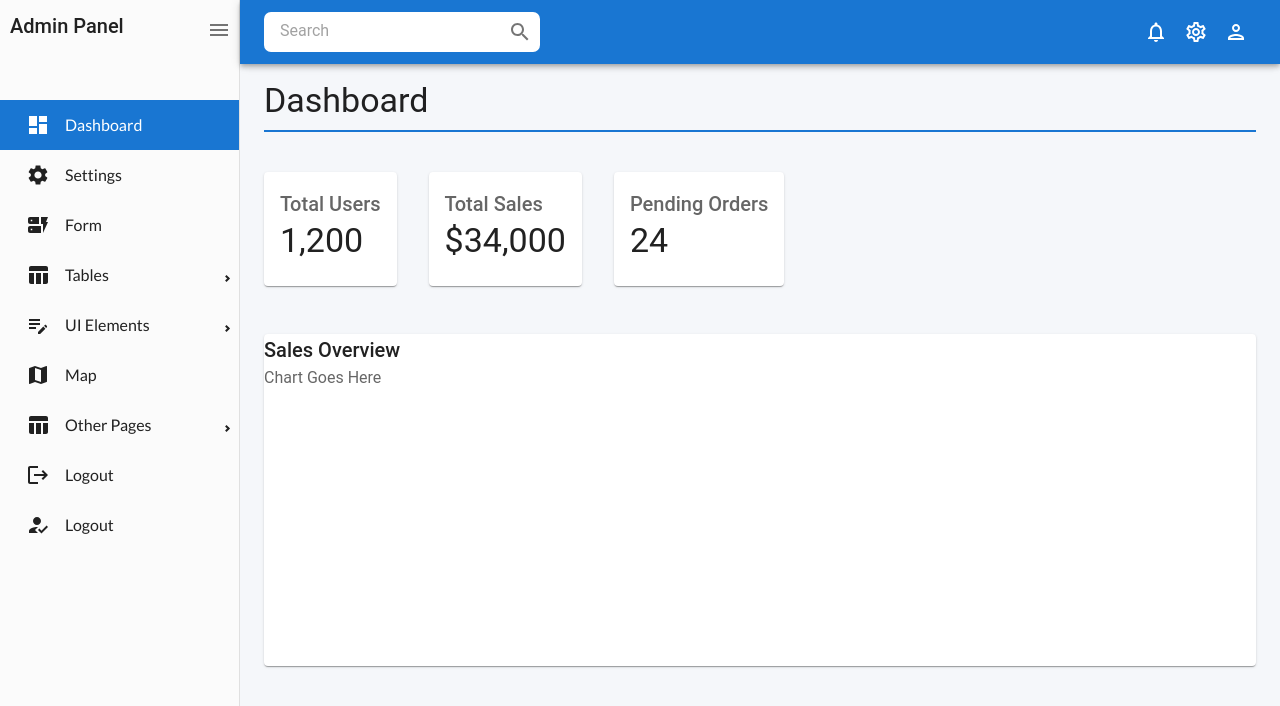
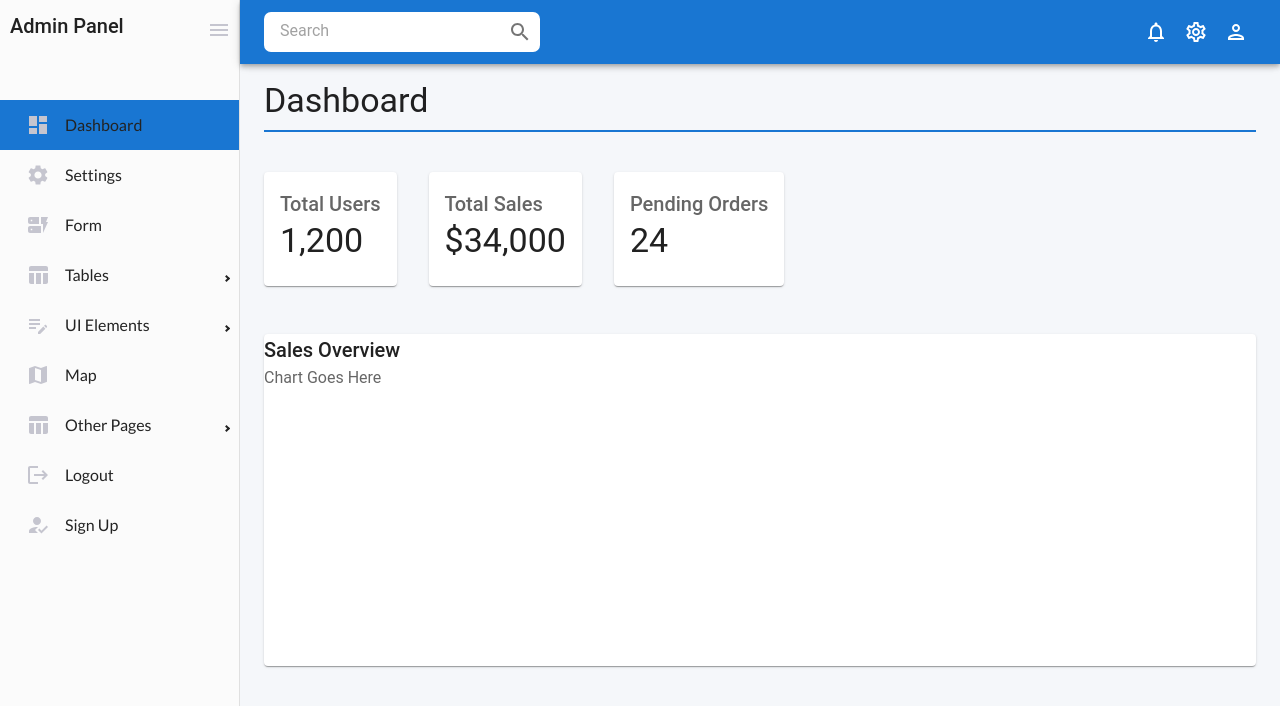
Before and after one commit to SaurabhNegis/Admin_panel, a React (Vite) app: page / in a window 1280 px wide. Shown: the top 706 px of the page. Built offline with nearby package versions, Linux system fonts and the light colour scheme; a web font is replaced by a local one.

Commit message:
In sidebar added the Menu itmes for route

```diff
--- a/src/components/common/Sidebar.jsx
+++ b/src/components/common/Sidebar.jsx
@@ -1,217 +1,128 @@
 import React from "react";
 import { Sidebar, Menu, MenuItem, SubMenu } from "react-pro-sidebar";
-import { Link, useLocation } from "react-router-dom"; // Import useLocation
+import { Link, useLocation } from "react-router-dom";
 import { Box, Typography, IconButton } from "@mui/material";
 import { Dashboard, Settings, Logout } from "@mui/icons-material";
 import MenuOutlinedIcon from "@mui/icons-material/MenuOutlined";
 import DynamicFormIcon from "@mui/icons-material/DynamicForm";
 import TableChartIcon from "@mui/icons-material/TableChart";
 import PivotTableChartIcon from "@mui/icons-material/PivotTableChart";
-import ErrorIcon from '@mui/icons-material/Error';
-import FunctionsIcon from '@mui/icons-material/Functions';
-import MapIcon from '@mui/icons-material/Map';
-import EditNoteIcon from '@mui/icons-material/EditNote';
-import HowToRegIcon from '@mui/icons-material/HowToReg';
-import ReceiptIcon from '@mui/icons-material/Receipt';
+import ErrorIcon from "@mui/icons-material/Error";
+import FunctionsIcon from "@mui/icons-material/Functions";
+import MapIcon from "@mui/icons-material/Map";
+import EditNoteIcon from "@mui/icons-material/EditNote";
+import HowToRegIcon from "@mui/icons-material/HowToReg";
+import ReceiptIcon from "@mui/icons-material/Receipt";
+import WebIcon from '@mui/icons-material/Web';
+import LockIcon from '@mui/icons-material/Lock';
+import PasswordIcon from '@mui/icons-material/Password';
+// Global icon styles
+const iconStyle = { color: "#C5C5CF" };
 
 const Sidebars = ({ isCollapsed, setIsCollapsed }) => {
-  const location = useLocation(); // Getting the current location for sidebar menuitem
+  const location = useLocation();
 
   const handleToggle = () => {
     setIsCollapsed(!isCollapsed);
   };
 
   return (
-
-
     <Box sx={{ overflow: "hidden", width: "100%" }}>
-      <Sidebar
-        collapsed={isCollapsed}
-        style={{ height: "100vh", width: "100%" }}
-      >
-        <Box
-          sx={{
-            display: "flex",
-            justifyContent: "space-between",
-            margin: "10px",
-            marginBottom: "50px",
-          }}
-        >
+      <Sidebar collapsed={isCollapsed} style={{ height: "100vh", width: "100%" }}>
+        <Box sx={{ display: "flex", justifyContent: "space-between", margin: "10px", marginBottom: "50px" }}>
           {!isCollapsed && <Typography variant="h6">Admin Panel</Typography>}
           <IconButton onClick={handleToggle}>
-            <MenuOutlinedIcon />
+            <MenuOutlinedIcon sx={iconStyle} />
           </IconButton>
         </Box>
 
         <Menu
           iconShape="square"
           menuItemStyles={{
-            button: ({ level, active }) => {
-              if (active) {
-                return {
-                  backgroundColor: "#1976d2",
-                  color: "#fff", // Custom text color for active item
-                  "&:hover": {
-                    backgroundColor: "#1976d2", // Custom hover background color
-                  },
-                };
-              }
-              return {};
-            },
+            button: ({ active }) => ({
+              backgroundColor: active ? "#1976d2" : "transparent",
+              color:"#232323",
+              "&:hover": {
+                backgroundColor: "#1976d2",
+                color: "#fff",
+              },
+            }),
           }}
         >
-          {/* Dashboard MenuItem  navigation*/}
-          <MenuItem
-            icon={<Dashboard />}
-            component={<Link to={"/"} />}
-            active={location.pathname === "/"} // Check if the current route matches
-          >
+          <MenuItem icon={<Dashboard sx={iconStyle} />} component={<Link to={"/"} />} active={location.pathname === "/"}>
             {!isCollapsed && "Dashboard"}
           </MenuItem>
 
-          {/* Settings MenuItem navigation */}
-          <MenuItem
-            icon={<Settings />}
-            component={<Link to={"/settings"} />}
-            active={location.pathname === "/settings"} // Check if the current route matches
-          >
+          <MenuItem icon={<Settings sx={iconStyle} />} component={<Link to={"/settings"} />} active={location.pathname === "/settings"}>
             {!isCollapsed && "Settings"}
           </MenuItem>
 
-          {/* formPage MenuItem  navigation*/}
-          <MenuItem
-            icon={<DynamicFormIcon />}
-            component={<Link to={"/formPage"} />}
-            active={location.pathname === "/formPage"} // Check if the current route matches
-          >
+          <MenuItem icon={<DynamicFormIcon sx={iconStyle} />} component={<Link to={"/formPage"} />} active={location.pathname === "/formPage"}>
             {!isCollapsed && "Form"}
           </MenuItem>
 
-          {/* Tabel navigation */}
-          <SubMenu icon={<TableChartIcon />} label="Tables">
-            {/*Basic Tabel */}
+          <SubMenu icon={<TableChartIcon sx={iconStyle} />} label="Tables">
+            <MenuItem icon={<TableChartIcon sx={iconStyle} />} component={<Link to={"/basicTables"} />} active={location.pathname === "/basicTables"}>
+              Basic Table
+            </MenuItem>
 
-            <MenuItem
-              icon={<TableChartIcon />}
-              component={<Link to={"/basicTables"} />}
-            active={location.pathname === "/basicTables"} // Check if the current route matches
-
-            >
-              basic Table
-            </MenuItem>
-            {/* Data table  */}
-
-            <MenuItem
-              icon={<PivotTableChartIcon />}
-              component={<Link to={"/dataTable"} />}
-            active={location.pathname === "/dataTable"} // Check if the current route matches
-
-            >
-              Data Table{" "}
+            <MenuItem icon={<PivotTableChartIcon sx={iconStyle} />} component={<Link to={"/dataTable"} />} active={location.pathname === "/dataTable"}>
+              Data Table
             </MenuItem>
           </SubMenu>
 
-          {/* UI Elements navigation */}
-          <SubMenu icon={<EditNoteIcon />} label="UI Elements">
-            {/*Buttons */}
-            <MenuItem
-              icon={<TableChartIcon />}
-              component={<Link to={"/buttons"} />}
-            active={location.pathname === "/buttons"} // Check if the current route matches
-
-            >
+          <SubMenu icon={<EditNoteIcon sx={iconStyle} />} label="UI Elements">
+            <MenuItem icon={<TableChartIcon sx={iconStyle} />} component={<Link to={"/buttons"} />} active={location.pathname === "/buttons"}>
               Buttons
             </MenuItem>
 
-            {/* Data table  */}
-
-            <MenuItem
-              icon={<PivotTableChartIcon />}
-              component={<Link to={"/tabAndAccordions"} />}
-            active={location.pathname === "/tabAndAccordions"} // Check if the current route matches
-
-            >
-              TabAndAccordions{" "}
+            <MenuItem icon={<PivotTableChartIcon sx={iconStyle} />} component={<Link to={"/tabAndAccordions"} />} active={location.pathname === "/tabAndAccordions"}>
+              Tab & Accordions
             </MenuItem>
 
-            <MenuItem
-              icon={<FunctionsIcon />}
-              component={<Link to={"/alerts"} />}
-            active={location.pathname === "/alerts"} // Check if the current route matches
-
-            >
-              Alerts{" "}
+            <MenuItem icon={<FunctionsIcon sx={iconStyle} />} component={<Link to={"/alerts"} />} active={location.pathname === "/alerts"}>
+              Alerts
             </MenuItem>
 
-            <MenuItem
-              icon={<ErrorIcon />}
-              component={<Link to={"/modals"} />}
-            active={location.pathname === "/modals"} // Check if the current route matches
-
-            >
-              Modals{" "}
+            <MenuItem icon={<ErrorIcon sx={iconStyle} />} component={<Link to={"/modals"} />} active={location.pathname === "/modals"}>
+              Modals
             </MenuItem>
           </SubMenu>
 
-
-          {/* Maps */}
-          <MenuItem
-            icon={<MapIcon />}
-            component={<Link to={"/maps"} />}
-            active={location.pathname === "/maps"} // Check if the current route matches
-          >
+          <MenuItem icon={<MapIcon sx={iconStyle} />} component={<Link to={"/maps"} />} active={location.pathname === "/maps"}>
             {!isCollapsed && "Map"}
           </MenuItem>
 
-
-          {/* Other Pages  navigation */}
-          <SubMenu icon={<TableChartIcon />} label="Other Pages">
-            {/*Basic Tabel */}
-
-            <MenuItem
-              icon={<TableChartIcon />}
-              component={<Link to={"/invoice"} />}
-            active={location.pathname === "/invoice"} // Check if the current route matches
-            >
+          <SubMenu icon={<TableChartIcon sx={iconStyle} />} label="Other Pages">
+          <MenuItem icon={<ReceiptIcon sx={iconStyle} />} component={<Link to={"/invoice"} />} active={location.pathname === "/invoice"}>
               Invoice
             </MenuItem>
-            {/* Data table  */}
+            <MenuItem icon={<ReceiptIcon sx={iconStyle} />} component={<Link to={"/notFoundPage"} />} active={location.pathname === "/notFoundPage"}>
+              404 page
+            </MenuItem>
+            <MenuItem icon={<WebIcon sx={iconStyle} />} component={<Link to={"/blankPage"} />} active={location.pathname === "/blankPage"}>
+            BlankPage
+            </MenuItem>
+            <MenuItem icon={<LockIcon sx={iconStyle} />} component={<Link to={"/lockScreen"} />} active={location.pathname === "/lockScreen"}>
+            LockScreen
+            </MenuItem>
+            <MenuItem icon={<PasswordIcon sx={iconStyle} />} component={<Link to={"/recoverPassword"} />} active={location.pathname === "/recoverPassword"}>
+            RecoverPassword
+            </MenuItem>
 
-            {/* <MenuItem
-              icon={<PivotTableChartIcon />}
-              component={<Link to={"/dataTable"} />}
-            active={location.pathname === "/dataTable"} // Check if the current route matches
 
-            >
-              Data Table{" "}
-            </MenuItem> */}
           </SubMenu>
 
-
-
-
-          {/* Logout MenuItem  navigation*/}
-          <MenuItem
-            icon={<Logout />}
-            component={<Link to={"/logout"} />}
-            active={location.pathname === "/logout"} // Check if the current route matches
-          >
+          <MenuItem icon={<Logout sx={iconStyle} />} component={<Link to={"/logout"} />} active={location.pathname === "/logout"}>
             {!isCollapsed && "Logout"}
           </MenuItem>
-                   {/* Signup MenuItem  navigation*/}
-                   <MenuItem
-            icon={<HowToRegIcon />}
-            component={<Link to={"/signup"} />}
-            active={location.pathname === "/signup"} // Check if the current route matches
-          >
-            {!isCollapsed && "Logout"}
+
+          <MenuItem icon={<HowToRegIcon sx={iconStyle} />} component={<Link to={"/signup"} />} active={location.pathname === "/signup"}>
+            {!isCollapsed && "Sign Up"}
           </MenuItem>
         </Menu>
       </Sidebar>
     </Box>
-
-
-
   );
 };
 
```
